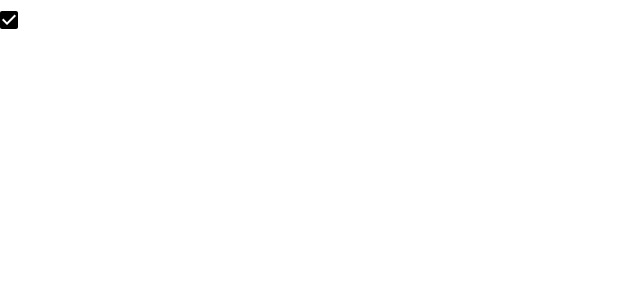
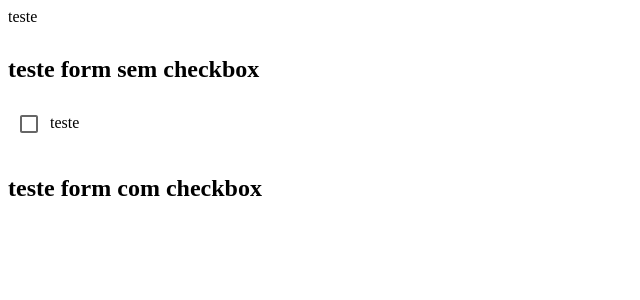
Before and after one commit to kenzieColors/nicole_equipe2_varify, a React (Vite) app: page / in a window 1280 px wide. Shown: the top 300 px of the page, without its empty margins (0-640 px from the left). Built offline with nearby package versions, Linux system fonts and the light colour scheme.

Commit message:
feat: configurações iniciais do  VarContext e  VarForm

```diff
--- a/src/components/FormCheckBox/formCheckBox.tsx
+++ /dev/null
@@ -1,6 +0,0 @@
-import { CheckBox } from "@mui/icons-material";
-import { StyledFormCheckBox } from "../../styles/components/form";
-
-export const FormCheckBox = () => (
-  <StyledFormCheckBox control={<CheckBox />}></StyledFormCheckBox>
-);
--- /dev/null
+++ b/src/components/VarForm/VarForm.tsx
@@ -0,0 +1,26 @@
+import { Checkbox } from "@mui/material";
+import { StyledForm } from "../../styles/components/form";
+
+interface iVarFormProps {
+  children: React.ReactNode;
+  checkbox?: boolean;
+  label: string;
+}
+
+export const VarForm = ({ children, checkbox, label }: iVarFormProps) => (
+  <StyledForm>
+    {checkbox ? (
+      <div>
+        <Checkbox
+          onChange={() => {
+            console.log("teste");
+          }}
+        />
+        <span>{label}</span>
+      </div>
+    ) : (
+      <span>{label}</span>
+    )}
+    {children}
+  </StyledForm>
+);
--- a/src/main.tsx
+++ b/src/main.tsx
@@ -1,15 +1,18 @@
 import React from "react";
 import { BrowserRouter } from "react-router-dom";
 import ReactDOM from "react-dom/client";
+import { VarProvider } from "./providers/VarContext/VarContext";
 import { UserProvider } from "./providers/UserContext/UserContext";
 import App from "./App";
 
 ReactDOM.createRoot(document.getElementById("root") as HTMLElement).render(
   <React.StrictMode>
     <BrowserRouter>
-      <UserProvider>
-        <App />
-      </UserProvider>
+      <VarProvider>
+        <UserProvider>
+          <App />
+        </UserProvider>
+      </VarProvider>
     </BrowserRouter>
   </React.StrictMode>
 );
--- a/src/pages/LandingPage/index.tsx
+++ b/src/pages/LandingPage/index.tsx
@@ -1,8 +1,13 @@
-import { FormCheckBox } from "../../components/FormCheckBox/formCheckBox";
+import { VarForm } from "../../components/VarForm/VarForm";
 
 const LandingPage = () => (
   <div>
-    <FormCheckBox></FormCheckBox>
+    <VarForm label="teste">
+      <h2>teste form sem checkbox</h2>
+    </VarForm>
+    <VarForm label="teste" checkbox={true}>
+      <h2>teste form com checkbox</h2>
+    </VarForm>
   </div>
 );
 
--- /dev/null
+++ b/src/providers/VarContext/VarContext.tsx
@@ -0,0 +1,43 @@
+import { createContext, useState } from "react";
+
+interface iVarContext {
+  colors: iColors | null;
+}
+
+interface iVarContextProps {
+  children: React.ReactNode;
+}
+
+interface iColors {
+  primary?: string;
+  secondary?: string;
+  tertiary?: string;
+  gray?: string;
+}
+
+interface iFontSize {
+  size1?: number;
+  size2?: number;
+  size3?: number;
+}
+
+interface iRadiusSize {
+  size1?: number;
+  size2?: number;
+}
+
+export const VarContext = createContext({} as iVarContext);
+
+export const VarProvider = ({ children }: iVarContextProps) => {
+  const [colors, setColors] = useState<iColors | null>(null);
+
+  const [titles, setTitles] = useState<iFontSize | null>(null);
+
+  const [texts, setText] = useState<iFontSize | null>(null);
+
+  const [radius, setRadius] = useState<iRadiusSize | null>(null);
+
+  return (
+    <VarContext.Provider value={{ colors }}>{children}</VarContext.Provider>
+  );
+};
--- a/src/styles/components/form.ts
+++ b/src/styles/components/form.ts
@@ -1,4 +1,7 @@
-import { FormControlLabel } from "@mui/material";
 import styled from "styled-components";
 
-export const StyledFormCheckBox = styled(FormControlLabel)``;
+export const StyledForm = styled.form`
+  display: flex;
+  flex-direction: column;
+  gap: 10px;
+`;
```
